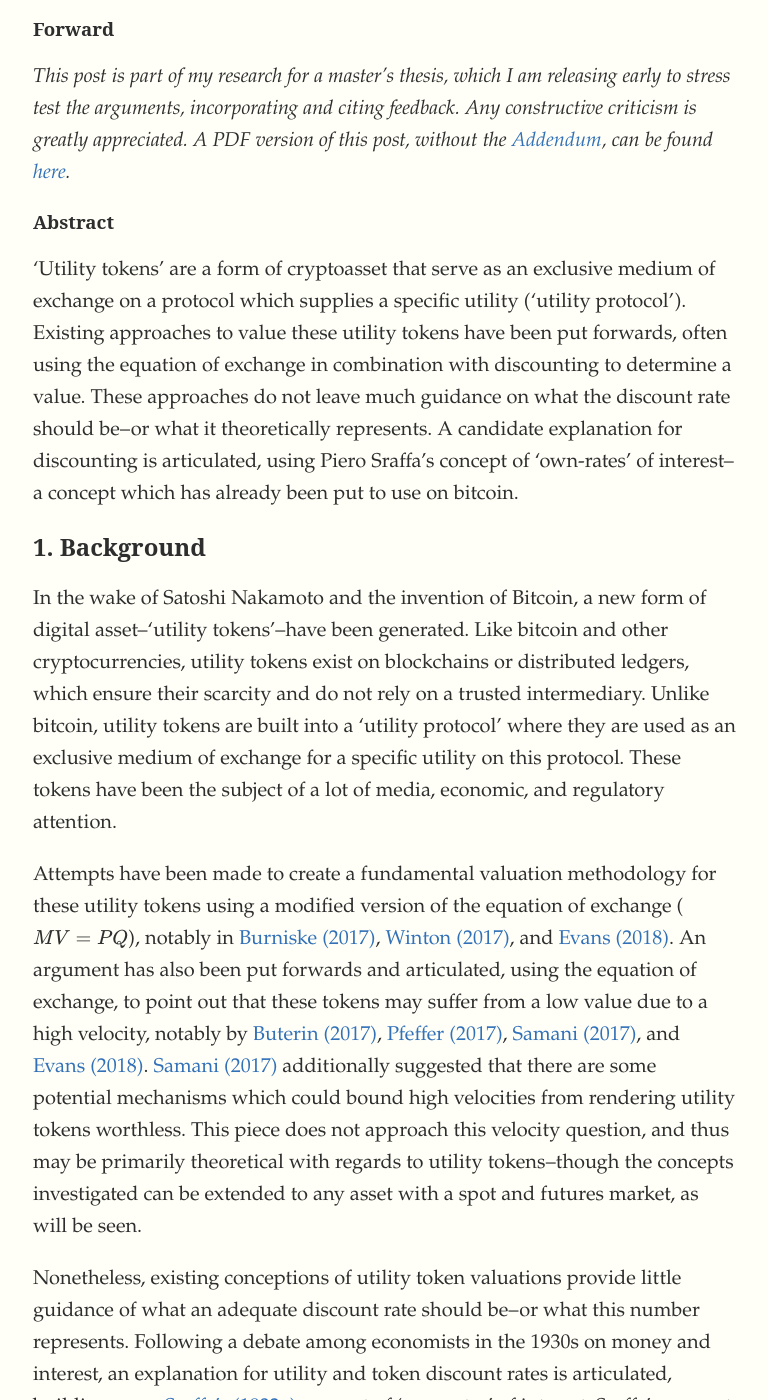
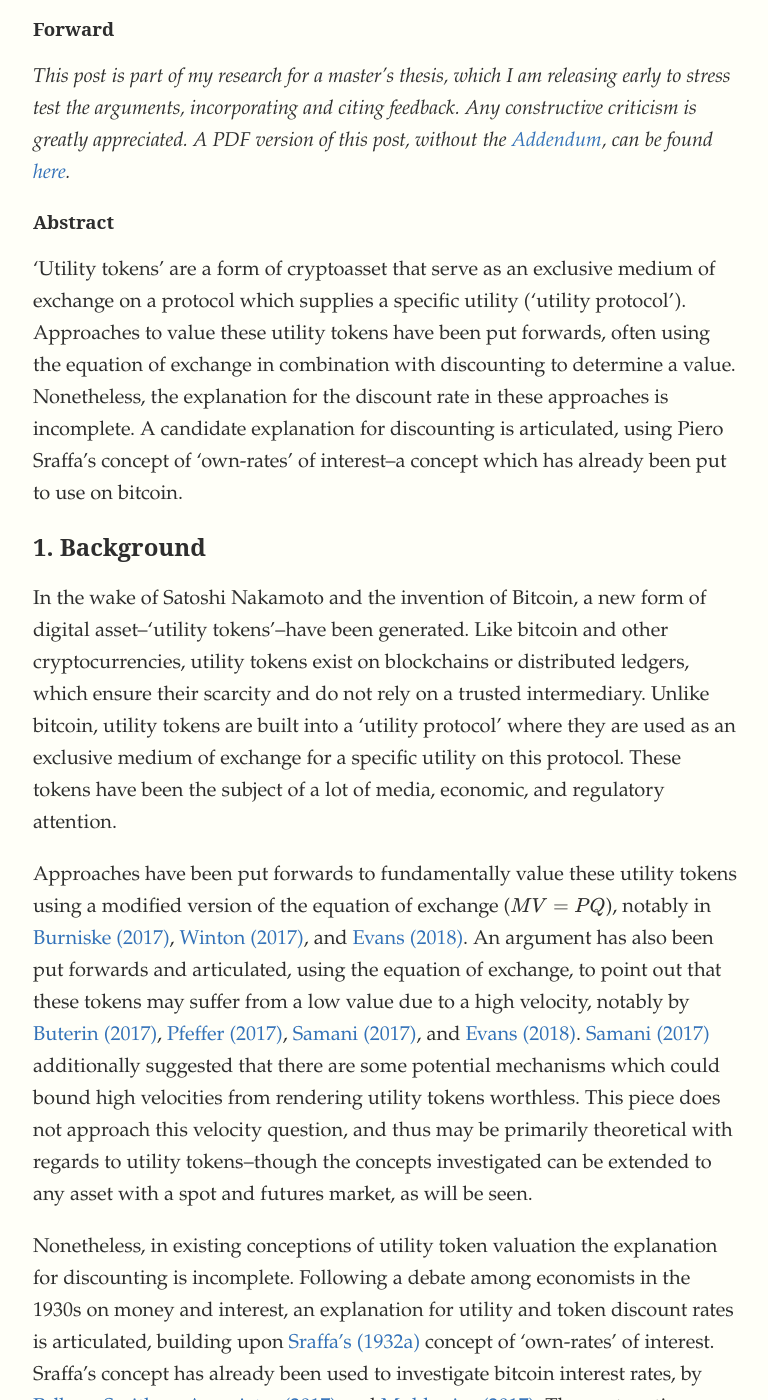
Before and after one commit to xeust/entropyParty, a Jekyll site: the page built from _posts/2018-05-22-CryptoInterestRates.md, in a window 1280 px wide and 1400 px high, scrolled down 247 px. Shown: the whole window, without its empty margins (255-1023 px from the left). Built offline with Jekyll 4.4.1, drawn with Linux system fonts in a browser that asks for light colours; formulas are drawn with MathJax 3; comment, search, counter and statistics services are not loaded; some of the changed text lies outside the part shown.

Commit message:
31 updates

```diff
--- a/_posts/2018-05-22-CryptoInterestRates.md
+++ b/_posts/2018-05-22-CryptoInterestRates.md
@@ -5,17 +5,17 @@
 comments: true
 ---
 ### **Forward**
-*This post is part of my research for a master's thesis, which I am releasing early to stress test the arguments, incorporating and citing feedback. Any constructive criticism is greatly appreciated. A PDF version of this post, without the <a href="#Addendum">Addendum</a>, can be found <a href="/assets/1/180524CryptoInterestRates.pdf">here</a>.*
+*This post is part of my research for a master's thesis, which I am releasing early to stress test the arguments, incorporating and citing feedback. Any constructive criticism is greatly appreciated. A PDF version of this post, without the <a href="#Addendum">Addendum</a>, can be found <a href="/assets/1/180531CryptoInterestRates.pdf">here</a>.*
 
 ### **Abstract**
-'Utility tokens' are a form of cryptoasset that serve as an exclusive medium of exchange on a protocol which supplies a specific utility ('utility protocol'). Existing approaches to value these utility tokens have been put forwards, often using the equation of exchange in combination with discounting to determine a value. These approaches do not leave much guidance on what the discount rate should be--or what it theoretically represents. A candidate explanation for discounting is articulated, using Piero Sraffa's concept of 'own-rates' of interest--a concept which has already been put to use on bitcoin.
+'Utility tokens' are a form of cryptoasset that serve as an exclusive medium of exchange on a protocol which supplies a specific utility ('utility protocol'). Approaches to value these utility tokens have been put forwards, often using the equation of exchange in combination with discounting to determine a value. Nonetheless, the explanation for the discount rate in these approaches is incomplete. A candidate explanation for discounting is articulated, using Piero Sraffa's concept of 'own-rates' of interest--a concept which has already been put to use on bitcoin.
 
 ## **1. Background**
 In the wake of Satoshi Nakamoto and the invention of Bitcoin, a new form of digital asset--'utility tokens'--have been generated. Like bitcoin and other cryptocurrencies, utility tokens exist on blockchains or distributed ledgers, which ensure their scarcity and do not rely on a trusted intermediary. Unlike bitcoin, utility tokens are built into a 'utility protocol' where they are used as an exclusive medium of exchange for a specific utility on this protocol. These tokens have been the subject of a lot of media, economic, and regulatory attention.
 
-Attempts have been made to create a fundamental valuation methodology for these utility tokens using a modified version of the equation of exchange ($$MV = PQ$$), notably in <a href="#Burniske">Burniske (2017)</a>, <a href="#Winton">Winton (2017)</a>, and <a href="#Evans">Evans (2018)</a>. An argument has also been put forwards and articulated, using the equation of exchange, to point out that these tokens may suffer from a low value due to a high velocity, notably by <a href="#Buterin">Buterin (2017)</a>, <a href="#Pfeffer">Pfeffer (2017)</a>, <a href="#Samani">Samani (2017)</a>, and <a href="#Evans">Evans (2018)</a>. <a href="#Samani">Samani (2017)</a> additionally suggested that there are some potential mechanisms which could bound high velocities from rendering utility tokens worthless. This piece does not approach this velocity question, and thus may be primarily theoretical with regards to utility tokens--though the concepts investigated can be extended to any asset with a spot and futures market, as will be seen.
+Approaches have been put forwards to fundamentally value these utility tokens using a modified version of the equation of exchange ($$MV = PQ$$), notably in <a href="#Burniske">Burniske (2017)</a>, <a href="#Winton">Winton (2017)</a>, and <a href="#Evans">Evans (2018)</a>. An argument has also been put forwards and articulated, using the equation of exchange, to point out that these tokens may suffer from a low value due to a high velocity, notably by <a href="#Buterin">Buterin (2017)</a>, <a href="#Pfeffer">Pfeffer (2017)</a>, <a href="#Samani">Samani (2017)</a>, and <a href="#Evans">Evans (2018)</a>. <a href="#Samani">Samani (2017)</a> additionally suggested that there are some potential mechanisms which could bound high velocities from rendering utility tokens worthless. This piece does not approach this velocity question, and thus may be primarily theoretical with regards to utility tokens--though the concepts investigated can be extended to any asset with a spot and futures market, as will be seen.
 
-Nonetheless, existing conceptions of utility token valuations provide little guidance of what an adequate discount rate should be--or what this number represents. Following a debate among economists in the 1930s on money and interest, an explanation for utility and token discount rates is articulated, building upon <a href="#Sraffa1">Sraffa's (1932a)</a> concept of 'own-rates' of interest. Sraffa's concept has already been used to investigate bitcoin interest rates, by <a href="#Pelham">Pelham Smithers Associates (2017)</a> and <a href="#Mukherjee">Mukherjee (2017)</a>. The next section follows a discussion which forms the basis for valuing utility tokens around a discount rate grounded in market prices.
+Nonetheless, in existing conceptions of utility token valuation the explanation for discounting is incomplete. Following a debate among economists in the 1930s on money and interest, an explanation for utility and token discount rates is articulated, building upon <a href="#Sraffa1">Sraffa's (1932a)</a> concept of 'own-rates' of interest. Sraffa's concept has already been used to investigate bitcoin interest rates, by <a href="#Pelham">Pelham Smithers Associates (2017)</a> and <a href="#Mukherjee">Mukherjee (2017)</a>. The next section follows a discussion which forms the basis for valuing utility tokens around a discount rate grounded in market prices.
 
 ## **2. A 1930s Debate on Money and Interest**
 In the 1930s, there was a discussion between a number of economists on money, interest, and monetary policy. In his 1932 review of Hayek's <a href="#Hayek">*Prices and Production*</a>, Sraffa takes issue with Hayek's explanation of the relationship between money and the interest rate <a href="#Sraffa1">(Sraffa 1932a, 49)</a>. Hayek argues that a monetary economy is unique in that the "actual" rate of interest can be divorced from an "equilibrium or natural" interest rate because the quantity of money can be manipulated by banks, while Sraffa argues that a non-monetary economy could have as many "natural" interest rates as it does commodities, none of which need to be an "equilibrium" rate <a href="#Hayek">(Hayek 1967 (1931), 23;</a> <a href="#Sraffa1">Sraffa 1932a, 49)</a>. In Sraffa's rejoinder, the significance of this point is emphasized, as Sraffa points out Hayek's argument in *Prices and Production* that banks' interest rates on loans should equal the "natural" rate; however, with as many "natural" rates as commodities, there is no single "natural" rate for banks to set their rates at (Hayek earlier rejected using averages) <a href="#Sraffa2">(Sraffa 1932b, 251)</a>.
@@ -65,7 +65,7 @@
 
 <a id="Three">
 ## **3. Value & Utility Tokens**
-Sraffa's elaboration on own-interest rates can be used to think about utility token valuation. The underlying fundamental utilities on a protocol can all conceptually have their own unique interest rates and discount factors, corresponding to the conditions regulating this underlying utility and the protocol where it is distributed. These rates would be formed in the market via spot rates, token interest rates, and futures rates between utility and tokens. In most (if not all) current cases, these rates are not actually possible to calculate, because these futures markets do not exist and thus the argument is entirely theoretical. However, it is possible that digital markets coalesce around blockchains in a manner reminiscent to the formation of commodity markets in the $$19^{th}$$ century, creating such utility futures markets in the process. Theoretically, the combination of these features yield a method to think about utility token valuation:
+Sraffa's elaboration on own-interest rates can be used to think about utility token valuation. The underlying fundamental utilities on a protocol can all conceptually have their own unique interest rates and discount factors, corresponding to the conditions regulating this underlying utility and the protocol where it is distributed. These rates would be formed in the market via spot rates, token interest rates, and futures rates between utility and tokens. In most (if not all) current cases, these rates are not actually possible to calculate, because these futures markets do not exist and thus the argument is entirely theoretical.  However, the combination of these features yield a method to think about utility token valuation:
 \begin{equation}
 Value_{\frac{u}{tkn},0} = \delta_{u, t} \cdot X_{\frac{u}{tkn}, t}
 \end{equation}
@@ -145,6 +145,8 @@
 \begin{equation}
 Value_{\frac{m}{tkn},0} = \delta_{tkn, t}^{m} \cdot X_{\frac{m}{tkn},t} = \frac{F_{\frac{m}{tkn}, t}}{S_{\frac{m}{tkn}, 0} \cdot (1+r_{m,t})} \cdot X_{\frac{m}{tkn},t}
 \end{equation}
+>*where*\\
+$$X_{\frac{m}{tkn}, t}$$ = the time $$t$$ exchange rate, $$\frac{money}{token}$$
 
 We need not restrict Sraffa's own-rates to utility tokens, but they can be used on cryptocurrencies as well (or anything with a spot and futures market). Indeed, Sraffa's methodology applied to cryptocurrency is not novel: <a href="#Pelham">Pelham Smithers Associates (2017)</a> and <a href="#Mukherjee">Mukherjee (2017)</a> followed Sraffa's idea in November 2017 to calculate annual interest rates of bitcoin, which were estimated at 50% and 57%, respectively.[^8] This rate could be calculated for any cryptoasset with a spot and futures market; rates at varying maturities can together form a specific 'cryptoasset term-structure.'
 
@@ -153,14 +155,14 @@
 
 <a id="Addendum">
 ## **Addendum**
-These own rates of interest can actually be calculated in practice as <a href="#Mukherjee">Mukherjee</a> did, but for different maturities, forming a 'term-structure' for various cryptoassets. Using May 22 pricing data from <a href="https://onchainfx.com/">OnChainFX<a/> for spot rates, <a href="http://www.cmegroup.com/trading/equity-index/us-index/bitcoin_quotes_globex.html">CME</a> for BTC futures, <a href="https://www.cryptofacilities.com/trading/market">Crypto Facilities</a> for ETH futures, and the <a href="https://www.treasury.gov/resource-center/data-chart-center/interest-rates/Pages/TextView.aspx?data=yield">US Treasury</a> for the treasury yield curve (with linear approximations for treasury rates at maturities falling between listed dates) can lead to a quick and dirty approximation of these 'term-structures.' Below are the resulting curves:
+These own rates of interest can actually be calculated in practice for some cryptoassets as <a href="#Mukherjee">Mukherjee</a> did, but for different maturities, forming a 'term-structure' for various cryptoassets. Using May 22 pricing data from <a href="https://onchainfx.com/">OnChainFX<a/> for spot rates, <a href="http://www.cmegroup.com/trading/equity-index/us-index/bitcoin_quotes_globex.html">CME</a> for BTC futures, <a href="https://www.cryptofacilities.com/trading/market">Crypto Facilities</a> for ETH futures, and the <a href="https://www.treasury.gov/resource-center/data-chart-center/interest-rates/Pages/TextView.aspx?data=yield">US Treasury</a> for the treasury yield curve (with linear approximations for treasury rates at maturities falling between listed dates) can lead to a quick and dirty approximation of these 'term-structures.' Below are the resulting curves:
 
 ![BTCTermStructure](/assets/1/BTCTermStructure.png){:class="responsive"}
 
 ![ETHTermStructure](/assets/1/ETHTermStructure.png){:class="responsive"}
 
 The sheets file used to calculate the BTC and ETH term structures can be found <a href="https://docs.google.com/spreadsheets/d/1mYQB27zX7vehuRK-zF2VWR_bJT35CMygucq2moBZ5JU/edit?usp=sharing">here</a>.
-It is interesting that both 'term-structures' for BTC and ETH are, as of May 22, inverted. I am still in the process of letting the implications of these curves sink in, in light of the earlier argument made. I'm curious to see what others think, though my instinct would say in the long run the 'zero-bound' should still hold--with transaction costs preventing the negative BTC rate from being arbitraged through hodling.
+It is interesting that both 'term-structures' for BTC and ETH are, as of May 22, inverted. I am still in the process of letting the implications of these curves sink in, in light of the earlier argument made. I'm curious to see what others think, though my instinct would say in the long run the 'zero-bound' should still hold--with transaction costs preventing the negative BTC rate from being arbitraged through simply holding BTC.
 
 <br />
 ## **References**
```
Also changed, not shown: other parts of _posts/2018-05-22-CryptoInterestRates.md (+1 -1 lines).
